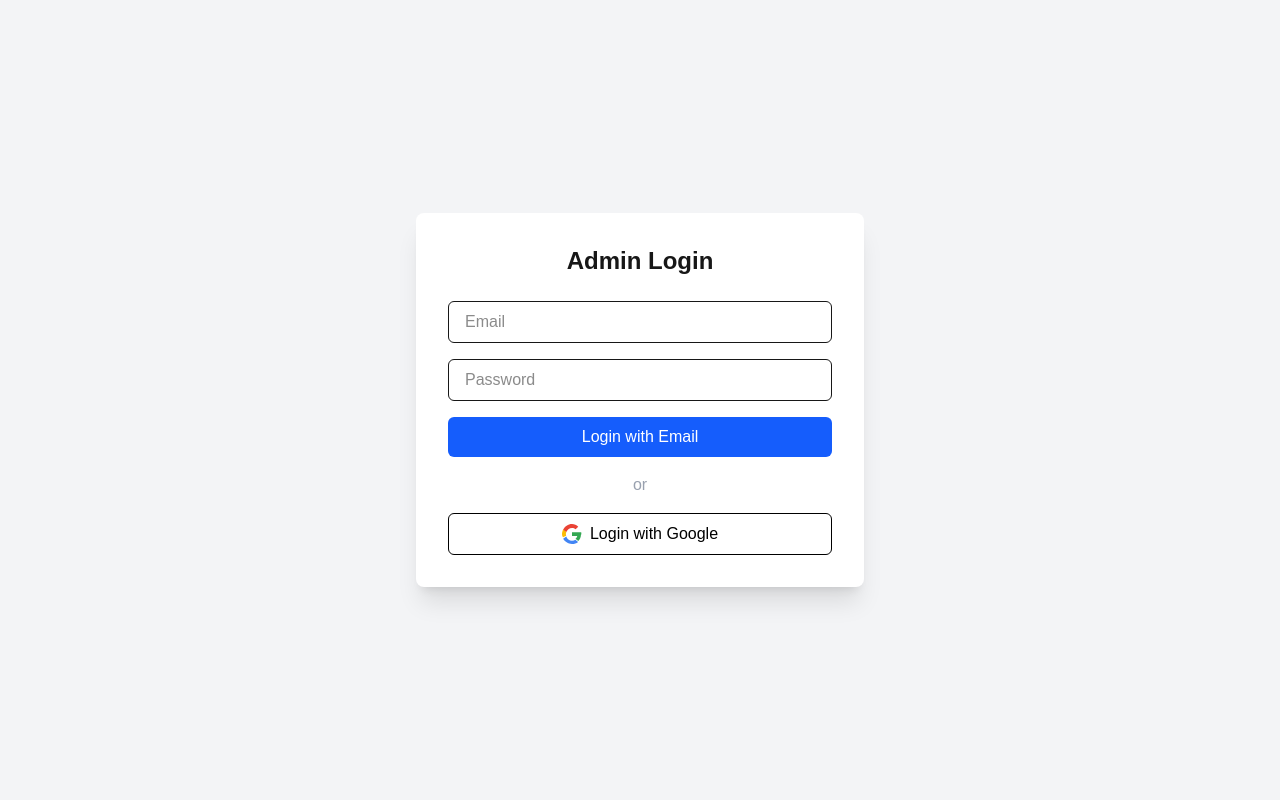
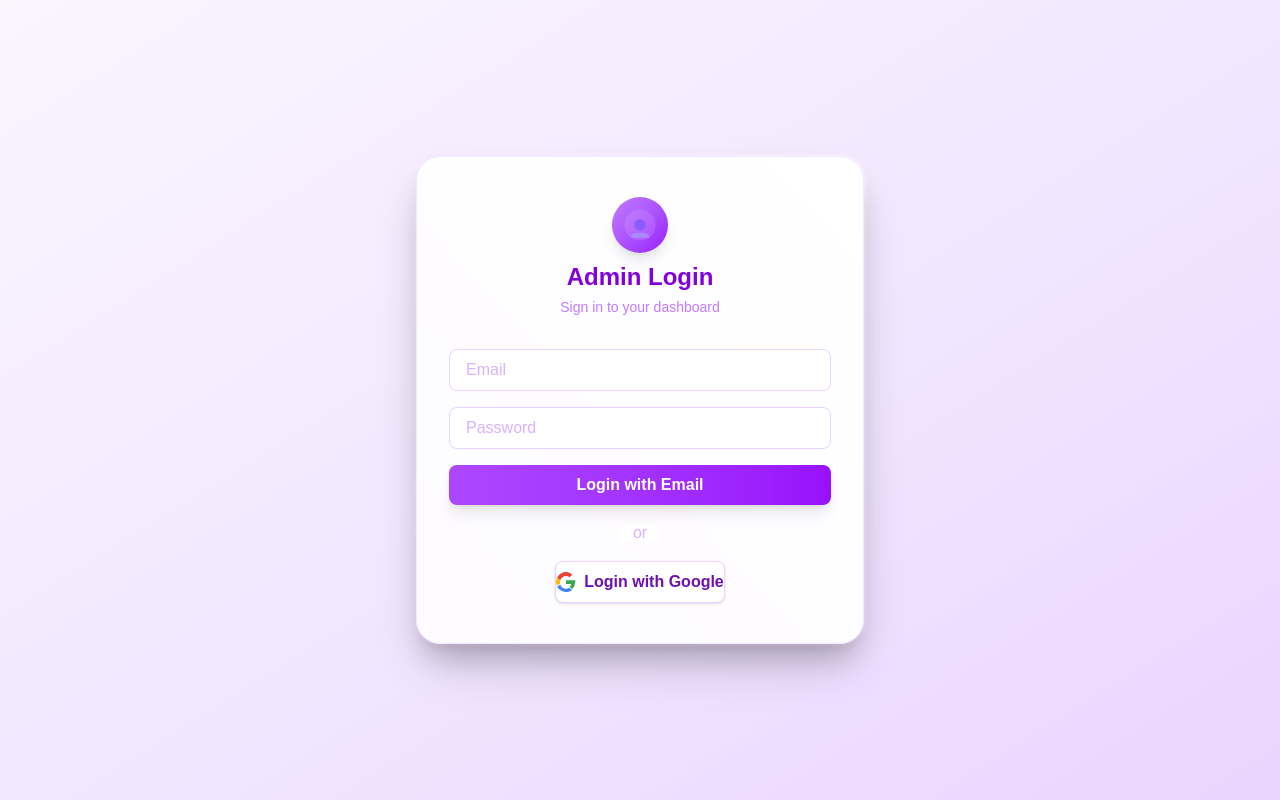
Before and after one commit to toshankanwar/admin-poetry-website, a Next.js app: page /login in a window 1280 px wide. Built offline with nearby package versions, Linux system fonts and the light colour scheme.

Commit message:
updated login page

```diff
--- a/app/login/page.jsx
+++ b/app/login/page.jsx
@@ -6,8 +6,9 @@ import {
   GoogleAuthProvider,
 } from 'firebase/auth';
 import { auth, db } from '@/lib/firebase';
-import { doc, getDoc, setDoc } from 'firebase/firestore';
+import { doc, getDoc } from 'firebase/firestore';
 import { useRouter } from 'next/navigation';
+import { motion, AnimatePresence } from 'framer-motion';
 
 export default function LoginPage() {
   const [email, setEmail] = useState('');
@@ -23,8 +24,6 @@ export default function LoginPage() {
       alert('Access denied. ');
       return false;
     }
-
-    // Set cookie securely
     document.cookie = `token=${uid}; path=/; secure; samesite=strict`;
     return true;
   };
@@ -56,14 +55,11 @@ export default function LoginPage() {
         alert('Access denied.');
         return;
       }
-
       const role = userDoc.data()?.role;
       if (role !== 'admin') {
         alert('Access denied.');
         return;
       }
-
-      // Set secure cookie
       document.cookie = `token=${uid}; path=/; secure; samesite=strict`;
       router.push('/dashboard');
     } catch (err) {
@@ -74,47 +70,86 @@ export default function LoginPage() {
     }
   };
 
-
   return (
-    <div className="min-h-screen flex items-center justify-center bg-gray-100 px-4">
-      <div className="bg-white p-8 shadow-xl rounded-lg w-full max-w-md">
-        <h2 className="text-2xl font-semibold text-center mb-6">Admin Login</h2>
-
-        <form onSubmit={handleLogin} className="space-y-4">
+    <div className="min-h-screen flex items-center justify-center bg-gradient-to-br from-purple-50 via-purple-100 to-purple-200 px-2">
+      <AnimatePresence>
+        <motion.div
+          initial={{ opacity: 0, y: 40, scale: 0.96 }}
+          animate={{ opacity: 1, y: 0, scale: 1 }}
+          exit={{ opacity: 0, y: 40, scale: 0.96 }}
+          transition={{ duration: 0.5, type: "spring", bounce: 0.18 }}
+          className="relative w-full max-w-md"
+        >
+          <div className="absolute inset-0 rounded-3xl bg-gradient-to-tr from-purple-200 via-purple-100 to-white shadow-2xl blur-[2px] z-0"></div>
+          <div className="relative z-10 bg-white/90 rounded-3xl shadow-xl border border-purple-100 px-8 py-10 flex flex-col items-center">
+            <motion.div
+              initial={{ opacity: 0, y: -16 }}
+              animate={{ opacity: 1, y: 0 }}
+              transition={{ delay: 0.08, duration: 0.5 }}
+              className="flex flex-col items-center mb-8"
+            >
+              <div className="w-14 h-14 rounded-full bg-gradient-to-br from-purple-400 to-purple-600 flex items-center justify-center mb-2 shadow-lg">
+                <svg width={34} height={34} fill="none" viewBox="0 0 48 48">
+                  <circle cx="24" cy="24" r="22" fill="#fff" opacity="0.12" />
+                  <path fill="#8B5CF6" d="M24 32a8 8 0 1 1 0-16 8 8 0 0 1 0 16Z"/>
+                  <path fill="#a78bfa" d="M24 35c-7.18 0-13 2.24-13 5v2h26v-2c0-2.76-5.82-5-13-5Z"/>
+                </svg>
+              </div>
+              <h2 className="text-2xl font-extrabold text-purple-700 mb-1">Admin Login</h2>
+              <div className="text-purple-400 text-sm font-medium">Sign in to your dashboard</div>
+            </motion.div>
+            <form onSubmit={handleLogin} className="space-y-4 w-full">
+              <motion.div initial={{ opacity: 0, x: -20 }} animate={{ opacity: 1, x: 0 }} transition={{ delay: 0.13 }}>
                 <input
                   type="email"
                   placeholder="Email"
                   value={email}
                   onChange={e => setEmail(e.target.value)}
                   required
-            className="w-full px-4 py-2 border rounded-md focus:outline-none focus:ring focus:border-blue-400"
+                  className="w-full px-4 py-2 border border-purple-200 rounded-lg focus:outline-none focus:ring-2 focus:ring-purple-300 focus:border-purple-400 text-purple-800 placeholder-purple-300 bg-white transition"
+                  autoComplete="email"
+                  disabled={loading}
                 />
-
+              </motion.div>
+              <motion.div initial={{ opacity: 0, x: 20 }} animate={{ opacity: 1, x: 0 }} transition={{ delay: 0.18 }}>
                 <input
                   type="password"
                   placeholder="Password"
                   value={password}
                   onChange={e => setPassword(e.target.value)}
                   required
-            className="w-full px-4 py-2 border rounded-md focus:outline-none focus:ring focus:border-blue-400"
+                  className="w-full px-4 py-2 border border-purple-200 rounded-lg focus:outline-none focus:ring-2 focus:ring-purple-300 focus:border-purple-400 text-purple-800 placeholder-purple-300 bg-white transition"
+                  autoComplete="current-password"
+                  disabled={loading}
                 />
-
+              </motion.div>
+              <motion.div initial={{ opacity: 0, y: 10 }} animate={{ opacity: 1, y: 0 }} transition={{ delay: 0.22 }}>
                 <button
                   type="submit"
                   disabled={loading}
-            className="w-full py-2 bg-blue-600 text-white rounded-md hover:bg-blue-700 transition"
+                  className="w-full py-2 rounded-lg font-semibold bg-gradient-to-r from-purple-500 to-purple-600 text-white shadow-lg hover:from-purple-600 hover:to-purple-700 transition disabled:opacity-60 disabled:cursor-not-allowed"
                 >
-            {loading ? 'Logging in...' : 'Login with Email'}
+                  {loading ? (
+                    <span className="flex items-center justify-center gap-2">
+                      <span className="loader border-t-2 border-b-2 border-white rounded-full w-5 h-5 animate-spin"></span>
+                      Logging in...
+                    </span>
+                  ) : (
+                    "Login with Email"
+                  )}
                 </button>
+              </motion.div>
             </form>
-
-        <div className="my-4 text-center text-gray-400">or</div>
-
+            <div className="my-4 text-center text-purple-300 font-medium relative">
+              <span className="bg-white px-3 z-10 relative">or</span>
+              <span className="absolute left-0 top-1/2 w-full border-t border-purple-100 z-0"></span>
+            </div>
+            <motion.div initial={{ opacity: 0, y: 10 }} animate={{ opacity: 1, y: 0 }} transition={{ delay: 0.26 }}>
               <button
                 type="button"
                 onClick={handleGoogleLogin}
                 disabled={loading}
-          className="w-full py-2 flex items-center justify-center gap-2 border rounded-md bg-white text-black hover:bg-gray-100 transition"
+                className="w-full py-2 flex items-center justify-center gap-2 border border-purple-200 rounded-lg bg-white text-purple-800 font-semibold hover:bg-purple-50 transition disabled:opacity-60 disabled:cursor-not-allowed shadow"
               >
                 <svg className="w-5 h-5" viewBox="0 0 48 48">
                   <path fill="#EA4335" d="M24 9.5c3.3 0 6.3 1.1 8.6 3.2l6.4-6.4C34.9 2.3 29.7 0 24 0 14.6 0 6.5 5.8 2.5 14.2l7.5 5.8C12 14.2 17.6 9.5 24 9.5z" />
@@ -124,7 +159,20 @@ export default function LoginPage() {
                 </svg>
                 {loading ? 'Processing...' : 'Login with Google'}
               </button>
+            </motion.div>
           </div>
+        </motion.div>
+      </AnimatePresence>
+      {/* Animated "loader" for login button */}
+      <style>
+        {`
+        .loader {
+          border: 2px solid rgba(255,255,255,.2);
+          border-top: 2px solid #fff;
+          border-bottom: 2px solid #fff;
+        }
+        `}
+      </style>
     </div>
   );
 }
```
Lines whose indentation alone changed are shown as unchanged.
